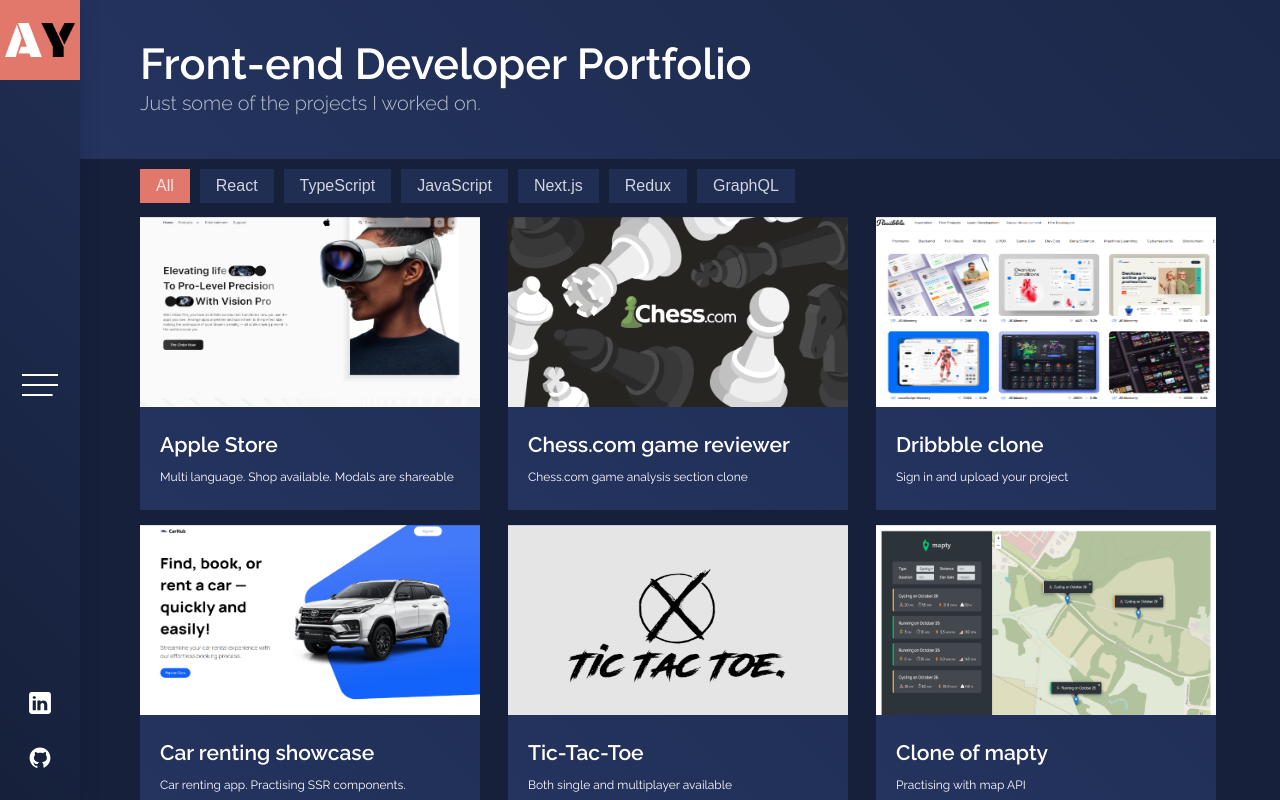
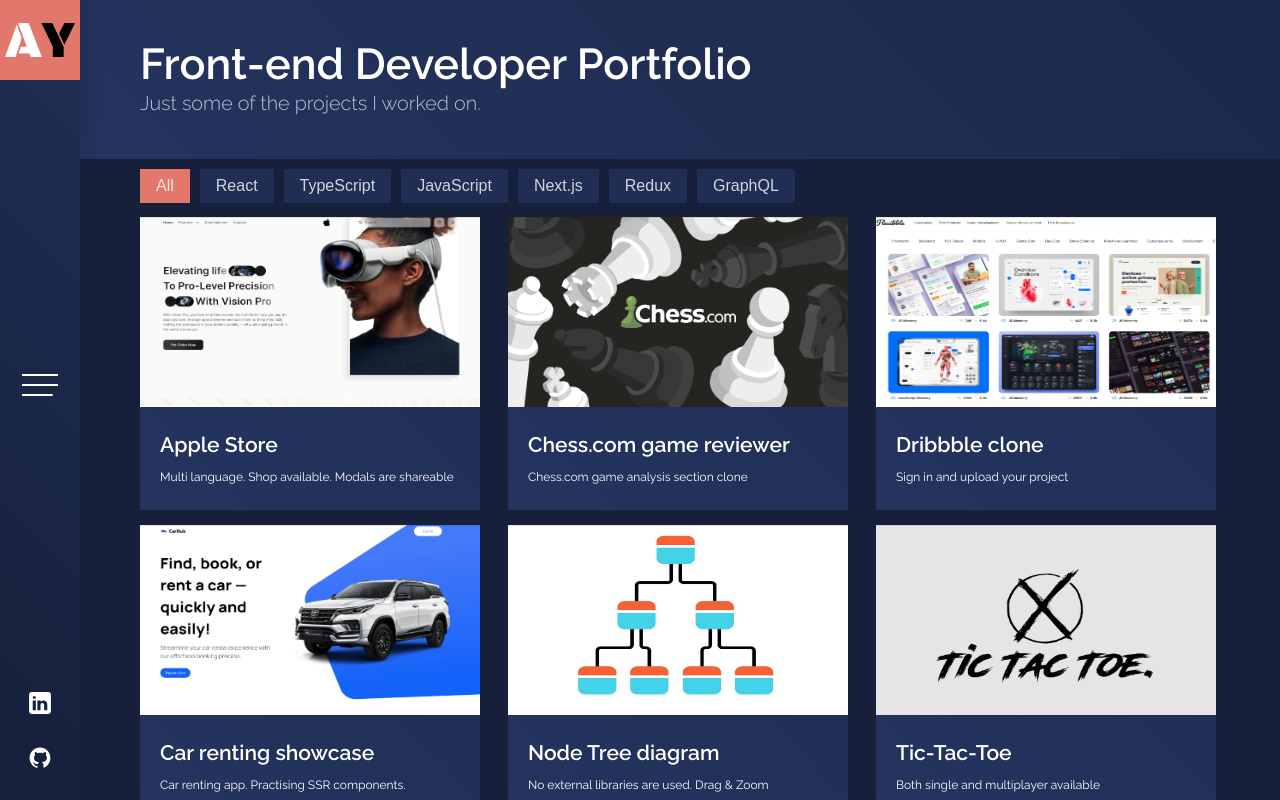
Before and after one commit to Andrew-debug/portfolio, a React (Vite) app: page /portfolio/portfolio in a window 1280 px wide. Built offline with nearby package versions, Linux system fonts and the light colour scheme.

Commit message:
added diagram tree project

```diff
--- a/src/assets/data/portfolioData.js
+++ b/src/assets/data/portfolioData.js
@@ -11,6 +11,7 @@
 import flexibble from "./portfolioImages/Flexibble.png";
 import mapty from "./portfolioImages/mapty.jpg";
 import appleStore from "./portfolioImages/apple-store.png";
+import treeDiagram from "./portfolioImages/tree-diagram.jpg";
 export default [
   {
     id: 1,
@@ -50,6 +51,15 @@
   },
   {
     id: 5,
+    title: "Node Tree diagram",
+    description: "No external libraries are used. Drag & Zoom",
+    techUsed: ["React", "TypeScript", "Redux", "Styled-components"],
+    categories: ["typeScript", "react"],
+    image: treeDiagram,
+    link: "https://andrew-debug.github.io/abyss-test/",
+  },
+  {
+    id: 6,
     title: "Tic-Tac-Toe",
     description: "Both single and multiplayer available",
     techUsed: ["React", "TypeScript", "Styled-components"],
@@ -58,7 +68,7 @@
     link: "https://andrew-debug.github.io/tictactoe/",
   },
   {
-    id: 6,
+    id: 7,
     title: "Clone of mapty",
     description: "Practising with map API",
     techUsed: ["JavaScript", "HTML", "CSS"],
@@ -67,7 +77,7 @@
     link: "https://andrew-debug.github.io/mapty/",
   },
   {
-    id: 7,
+    id: 8,
     title: "Shopping cart",
     description: "Responsive shooping cart with Material-UI",
     techUsed: ["React", "Material-UI"],
@@ -76,7 +86,7 @@
     link: "https://andrew-debug.github.io/shopping-cart/",
   },
   {
-    id: 8,
+    id: 9,
     title: "Second portfolio",
     description: "Fully responsive multi page portfolio ",
     techUsed: ["JavaScript", "HTML", "CSS"],
@@ -85,7 +95,7 @@
     link: "https://andrew-debug.github.io/portfoliov2/build/index.html",
   },
   {
-    id: 9,
+    id: 10,
     title: "Blooger",
     description: "Responsive website with animations.",
     techUsed: ["JavaScript", "jQuery", "HTML", "CSS"],
@@ -94,7 +104,7 @@
     link: "https://andrew-debug.github.io/Blooger-layout/",
   },
   {
-    id: 10,
+    id: 11,
     title: "Bankist",
     description: "JavaScript only project from JS course ",
     techUsed: ["JavaScript"],
@@ -103,7 +113,7 @@
     link: "https://andrew-debug.github.io/bankist-project/",
   },
   {
-    id: 11,
+    id: 12,
     title: "Very first portfolio",
     description: "A bit of JavaScript and HTML with CSS. ",
     techUsed: ["JavaScript", "HTML", "CSS"],
@@ -112,7 +122,7 @@
     link: "https://andrew-debug.github.io/portfoliov1/build/index.html",
   },
   {
-    id: 12,
+    id: 13,
     title: "Mojo",
     description: "HTML and CSS practising.",
     techUsed: ["HTML", "CSS"],
@@ -121,7 +131,7 @@
     link: "https://andrew-debug.github.io/Mojopractise/",
   },
   {
-    id: 13,
+    id: 14,
     title: "ActiveBox",
     description: "HTML and CSS practising.",
     techUsed: ["HTML", "CSS"],
```
Also changed, not shown: src/assets/data/portfolioImages/tree-diagram.jpg (added).
